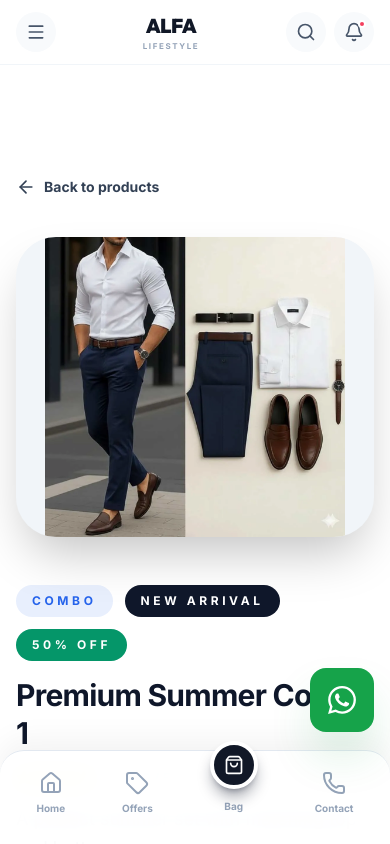
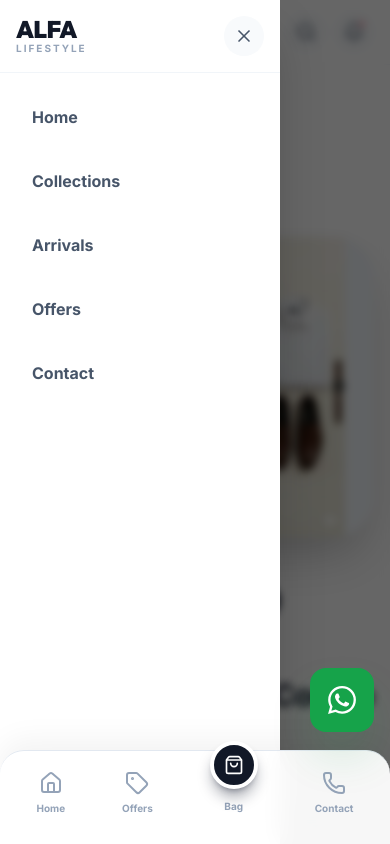
Before and after one commit to saifAnsari732/Alfa-Fashion, a React (Vite) app: page /product/1 in a window 390 px wide. Both pictures are taken after a click on the button 36 px from the left and 32 px from the top of the page. Shown: the top 844 px of the page. Built offline with nearby package versions, Linux system fonts and the light colour scheme.

Commit message:
Fix mobile menu toggle button

```diff
--- a/src/components/Navbar.jsx
+++ b/src/components/Navbar.jsx
@@ -1,12 +1,14 @@
-import React from 'react';
-import { motion } from 'framer-motion';
+import React, { useState } from 'react';
+import { motion, AnimatePresence } from 'framer-motion';
 import { Link, useLocation } from 'react-router-dom';
 import {
-  Bell, Search, Menu
+  Bell, Search, Menu, X
 } from 'lucide-react';
 
 const Navbar = ({ onSearchClick }) => {
   const location = useLocation();
+  const [isMobileMenuOpen, setIsMobileMenuOpen] = useState(false);
+
   const navItems = [
     { name: 'Home', path: '/' },
     { name: 'Collections', path: '/#categories' },
@@ -16,6 +18,7 @@ const Navbar = ({ onSearchClick }) => {
   ];
 
   return (
+    <>
       <motion.header
         initial={{ y: -50 }}
         animate={{ y: 0 }}
@@ -25,7 +28,10 @@ const Navbar = ({ onSearchClick }) => {
 
           {/* Left - Menu/Profile (Mobile) & Logo (Desktop) */}
           <div className="flex items-center gap-4">
-          <button className="md:hidden w-10 h-10 flex items-center justify-center rounded-full bg-slate-50 dark:bg-slate-800 text-slate-600 dark:text-slate-300">
+            <button
+              onClick={() => setIsMobileMenuOpen(true)}
+              className="md:hidden w-10 h-10 flex items-center justify-center rounded-full bg-slate-50 dark:bg-slate-800 text-slate-600 dark:text-slate-300"
+            >
               <Menu className="w-5 h-5" />
             </button>
             <Link to="/" className="hidden md:flex flex-col items-center">
@@ -78,6 +84,66 @@ const Navbar = ({ onSearchClick }) => {
 
         </div>
       </motion.header>
+
+      {/* Mobile Menu Drawer */}
+      <AnimatePresence>
+        {isMobileMenuOpen && (
+          <>
+            <motion.div
+              initial={{ opacity: 0 }}
+              animate={{ opacity: 1 }}
+              exit={{ opacity: 0 }}
+              onClick={() => setIsMobileMenuOpen(false)}
+              className="fixed inset-0 bg-black/60 backdrop-blur-sm z-50 md:hidden"
+            />
+            <motion.div
+              initial={{ x: '-100%' }}
+              animate={{ x: 0 }}
+              exit={{ x: '-100%' }}
+              transition={{ type: 'spring', damping: 25, stiffness: 200 }}
+              className="fixed top-0 left-0 bottom-0 w-[280px] bg-white dark:bg-slate-950 z-50 flex flex-col md:hidden shadow-2xl"
+            >
+              <div className="p-4 flex items-center justify-between border-b border-slate-100 dark:border-slate-800">
+                <Link to="/" onClick={() => setIsMobileMenuOpen(false)} className="flex flex-col">
+                  <h1 className="text-2xl font-black font-display text-[#111827] dark:text-white tracking-tight leading-none">ALFA</h1>
+                  <span className="text-[10px] font-bold tracking-[0.2em] uppercase text-slate-400">Lifestyle</span>
+                </Link>
+                <button
+                  onClick={() => setIsMobileMenuOpen(false)}
+                  className="w-10 h-10 flex items-center justify-center rounded-full bg-slate-50 dark:bg-slate-900 text-slate-600 dark:text-slate-300"
+                >
+                  <X className="w-5 h-5" />
+                </button>
+              </div>
+
+              <nav className="flex flex-col p-4 gap-2 overflow-y-auto">
+                {navItems.map((item) => (
+                  ['/offers', '/order'].includes(item.path) ? (
+                    <Link
+                      key={item.name}
+                      to={item.path}
+                      onClick={() => setIsMobileMenuOpen(false)}
+                      className={`p-4 rounded-xl text-base font-black transition-colors ${location.pathname === item.path ? 'bg-slate-50 dark:bg-slate-900 text-[#111827] dark:text-white' : 'text-slate-600 dark:text-slate-400'}`}
+                    >
+                      {item.name}
+                    </Link>
+                  ) : (
+                    <a
+                      key={item.name}
+                      href={item.path}
+                      onClick={() => setIsMobileMenuOpen(false)}
+                      className="p-4 rounded-xl text-base font-black text-slate-600 dark:text-slate-400 transition-colors"
+                    >
+                      {item.name}
+                    </a>
+                  )
+                ))}
+              </nav>
+            </motion.div>
+          </>
+        )}
+      </AnimatePresence>
+    </>
   );
 };
 
```
Lines whose indentation alone changed are shown as unchanged.
